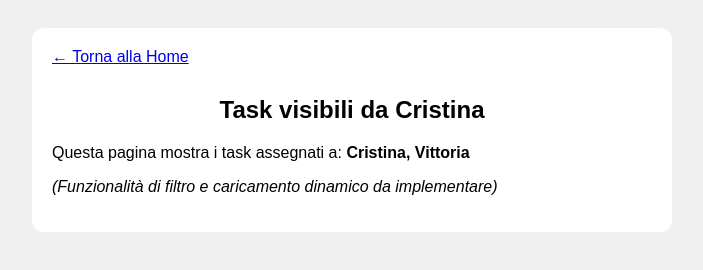
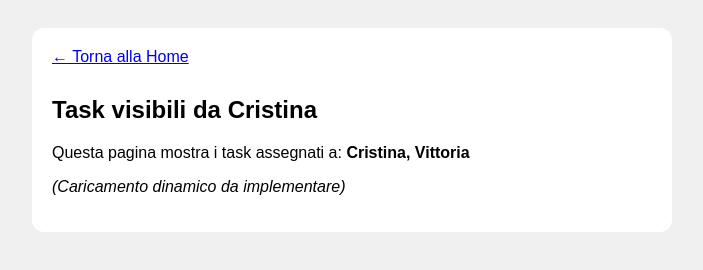
Before and after one commit to Pecerty/Task-hss, a plain HTML site: page utente_cristina.html in a window 1280 px wide. Shown: the whole page, without its empty margins (288-991 px from the left). Drawn offline with Linux system fonts and the light colour scheme.

Commit message:
Add files via upload

```diff
--- a/utente_cristina.html
+++ b/utente_cristina.html
@@ -8,7 +8,6 @@
   <style>
     body { font-family: sans-serif; background: #f0f0f0; padding: 20px; }
     .container { max-width: 600px; margin: auto; background: white; padding: 20px; border-radius: 12px; }
-    h2 { text-align: center; }
     .top-link { display: inline-block; margin-bottom: 10px; }
   </style>
 </head>
@@ -17,7 +16,7 @@
     <a href="index.html" class="top-link">← Torna alla Home</a>
     <h2>Task visibili da Cristina</h2>
     <p>Questa pagina mostra i task assegnati a: <strong>Cristina, Vittoria</strong></p>
-    <p><em>(Funzionalità di filtro e caricamento dinamico da implementare)</em></p>
+    <p><em>(Caricamento dinamico da implementare)</em></p>
   </div>
 </body>
 </html>
```
Also changed, not shown: utente_edoardo.html (+1 -2 lines), utente_giovanni.html (+1 -2 lines), utente_manutentore.html (+1 -2 lines), utente_mary.html (+1 -2 lines), utente_peppe.html (+1 -2 lines), utente_vittoria.html (+1 -2 lines).
